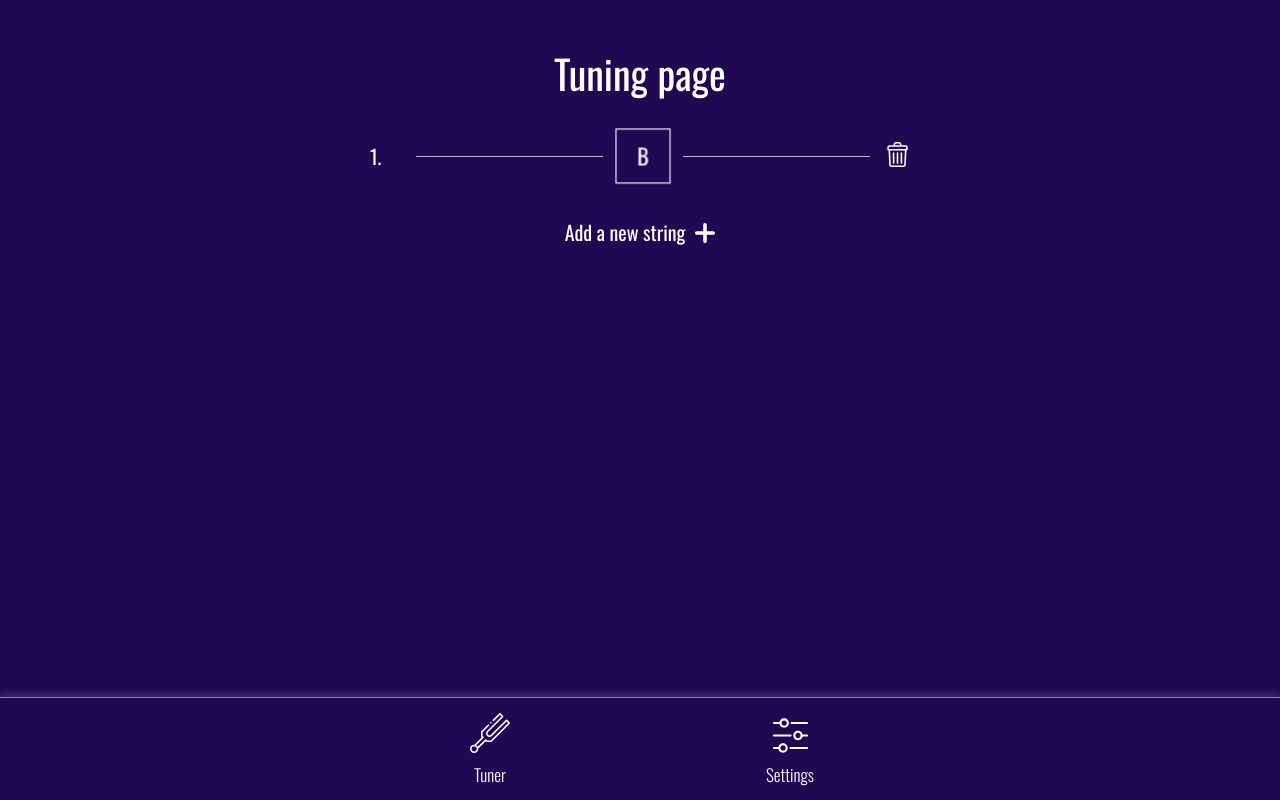
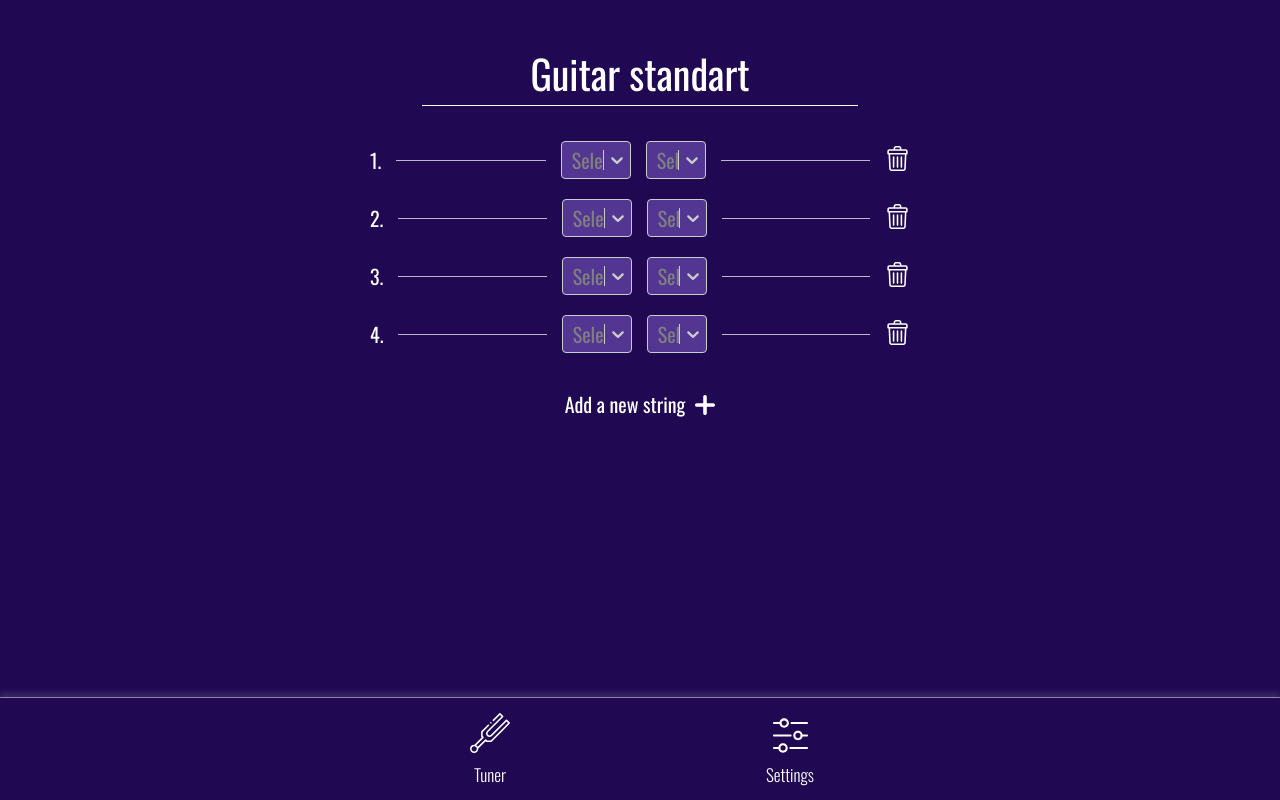
Before and after one commit to AshenFox/tuner, a React (Create React App) app: page /tuning-page in a window 1280 px wide. Built offline with nearby package versions, Linux system fonts and the light colour scheme.

Commit message:
Adding changes to the layout

```diff
--- a/package.json
+++ b/package.json
@@ -12,6 +12,7 @@
     "@types/react-dom": "^17.0.0",
     "@types/react-redux": "^7.1.16",
     "@types/react-router-dom": "^5.1.8",
+    "@types/react-select": "^4.0.17",
     "express": "^4.17.1",
     "ml5": "^0.5.0",
     "normalize.css": "^8.0.1",
@@ -20,6 +21,7 @@
     "react-redux": "^7.2.2",
     "react-router-dom": "^5.2.0",
     "react-scripts": "4.0.3",
+    "react-select": "^4.3.1",
     "redux": "^4.0.5",
     "redux-thunk": "^2.3.0",
     "typescript": "^4.1.2",
--- a/src/layout/home/index.tsx
+++ b/src/layout/home/index.tsx
@@ -2,11 +2,49 @@ import React from 'react';
 import Dial from './components/Dial';
 import PitchDetector from './components/PitchDetector';
 import Tuning from './components/Tuning';
+import Select from 'react-select';
+
 interface OwnProps {}
 
 interface StateProps {}
 
 interface DispatchProps {}
+
+const optionsTuningSelect = [
+  { value: 'Guitar standart', label: 'Guitar standart' },
+  { value: 'Drop D', label: 'Drop D' },
+  { value: 'Guitar standart', label: 'Guitar standart' },
+  { value: 'Guitar standart', label: 'Guitar standart' },
+  { value: 'Guitar standart', label: 'Guitar standart' },
+  { value: 'Guitar standart', label: 'Guitar standart' },
+  { value: 'Guitar standart', label: 'Guitar standart' },
+  { value: 'Guitar standart', label: 'Guitar standart' },
+  { value: 'Guitar standart', label: 'Guitar standart' },
+  { value: 'Guitar standart', label: 'Guitar standart' },
+];
+
+const createCustomTheme = (theme: any) => ({
+  ...theme,
+  colors: {
+    ...theme.colors,
+    primary25: '#ec3000',
+    primary: '#ec3000',
+    neutral0: '#533592',
+    neutral80: '#fff',
+  },
+});
+
+const customStyles = {
+  dropdownIndicator: (provided: any) => ({
+    ...provided,
+    paddingLeft: 3,
+    paddingRight: 3,
+  }),
+  menuList: (provided: any) => ({
+    ...provided,
+    maxHeight: 100,
+  }),
+};
 
 type Props = OwnProps & StateProps & DispatchProps;
 
@@ -15,6 +53,16 @@ const Home = (props: Props) => {
     <div className='home'>
       <div className='container'>
         <Dial />
+        <Select
+          className={'tuning-select'}
+          theme={createCustomTheme}
+          options={optionsTuningSelect}
+          isSearchable={false}
+          /* onChange={changeSelectCreated} */
+          /* value={optionsTuningSelect[0]} */
+          instanceId='react-select-created'
+          styles={customStyles}
+        />
         <Tuning />
         <PitchDetector />
       </div>
--- a/src/layout/tuning-page/index.tsx
+++ b/src/layout/tuning-page/index.tsx
@@ -1,4 +1,5 @@
 import React from 'react';
+import Select from 'react-select';
 
 interface OwnProps {}
 
@@ -8,63 +9,183 @@ interface DispatchProps {}
 
 type Props = OwnProps & StateProps & DispatchProps;
 
+const optionsNoteSelect = [
+  { value: 'C', label: 'C' },
+  { value: 'C#', label: 'C#' },
+  { value: 'D', label: 'D' },
+  { value: 'D#', label: 'D#' },
+  { value: 'E', label: 'E' },
+  { value: 'F', label: 'F' },
+  { value: 'F#', label: 'F#' },
+  { value: 'G', label: 'G' },
+  { value: 'G#', label: 'G#' },
+  { value: 'A', label: 'A' },
+  { value: 'A#', label: 'A#' },
+  { value: 'B', label: 'B' },
+];
+
+const optionsOctaveSelect = [
+  { value: '1', label: '1' },
+  { value: '2', label: '2' },
+  { value: '3', label: '3' },
+  { value: '4', label: '4' },
+  { value: '5', label: '5' },
+  { value: '6', label: '6' },
+  { value: '7', label: '7' },
+];
+
+const createCustomTheme = (theme: any) => ({
+  ...theme,
+  colors: {
+    ...theme.colors,
+    primary25: '#ec3000',
+    primary: '#ec3000',
+    neutral0: '#533592',
+    neutral80: '#fff',
+  },
+});
+
+const customStyles = {
+  dropdownIndicator: (provided: any) => ({
+    ...provided,
+    paddingLeft: 3,
+    paddingRight: 3,
+  }),
+  menuList: (provided: any) => ({
+    ...provided,
+    height: 150,
+  }),
+};
+
 const TuningsPage = (props: Props) => {
   return (
     <div className='tuning-page'>
       <div className='container'>
-        <h1 className='tuning-page__header'>Tuning page</h1>
+        <input className='tuning-page__header' value={'Guitar standart'} />
         <div className='tuning-page__list'>
           <div className='tuning-page__string'>
             <span className='tuning-page__number'>1.</span>
             <div className='tuning-page__line'></div>
             <div className='tuning-page__info'>
-              <div className='tuning-page__note-select '>
-                <div className='tuning-page__note tuning-page__note--1'>
-                  <span>C</span>
-                </div>
-                <div className='tuning-page__note tuning-page__note--2'>
-                  <span>C#</span>
-                </div>
-                <div className='tuning-page__note tuning-page__note--3'>
-                  <span>D</span>
-                </div>
-                <div className='tuning-page__note tuning-page__note--4'>
-                  <span>D#</span>
-                </div>
-                <div className='tuning-page__note tuning-page__note--5'>
-                  <span>E</span>
-                </div>
-                <div className='tuning-page__note tuning-page__note--6'>
-                  <span>F</span>
-                </div>
-                <div className='tuning-page__note tuning-page__note--7'>
-                  <span>F#</span>
-                </div>
-                <div className='tuning-page__note tuning-page__note--8'>
-                  <span>G</span>
-                </div>
-                <div className='tuning-page__note tuning-page__note--9'>
-                  <span>G#</span>
-                </div>
-                <div className='tuning-page__note tuning-page__note--10'>
-                  <span>A</span>
-                </div>
-                <div className='tuning-page__note tuning-page__note--11'>
-                  <span>A#</span>
-                </div>
-                <div className='tuning-page__note tuning-page__note--12'>
-                  <span>B</span>
-                </div>
-              </div>
-              {/* <div className='tuning-page__octave-select'>
-                <div className='tuning-page__octave'>1</div>
-                <div className='tuning-page__octave'>2</div>
-                <div className='tuning-page__octave'>3</div>
-                <div className='tuning-page__octave'>4</div>
-                <div className='tuning-page__octave'>5</div>
-                <div className='tuning-page__octave'>6</div>
-                <div className='tuning-page__octave'>7</div>
-              </div> */}
+              <Select
+                className={'tuning-page__note-select'}
+                theme={createCustomTheme}
+                options={optionsNoteSelect}
+                isSearchable={false}
+                /* onChange={changeSelectCreated} */
+                /* value={optionsNoteSelect[0]} */
+                instanceId='react-select-created'
+                styles={customStyles}
+              />
+              <Select
+                className={'tuning-page__octave-select'}
+                theme={createCustomTheme}
+                options={optionsOctaveSelect}
+                isSearchable={false}
+                /* onChange={changeSelectCreated} */
+                /* value={optionsNoteSelect[0]} */
+                instanceId='react-select-created'
+                styles={customStyles}
+              />
+            </div>
+            <div className='tuning-page__line'></div>
+            <div className='tuning-page__controls'>
+              <svg className='tuning-page__delete-icon'>
+                <use href='../svg/sprite.svg#icon__delete'></use>
+              </svg>
+            </div>
+          </div>
+          {/* =================== */}
+          <div className='tuning-page__string'>
+            <span className='tuning-page__number'>2.</span>
+            <div className='tuning-page__line'></div>
+            <div className='tuning-page__info'>
+              <Select
+                className={'tuning-page__note-select'}
+                theme={createCustomTheme}
+                options={optionsNoteSelect}
+                isSearchable={false}
+                /* onChange={changeSelectCreated} */
+                /* value={optionsNoteSelect[0]} */
+                instanceId='react-select-created'
+                styles={customStyles}
+              />
+              <Select
+                className={'tuning-page__octave-select'}
+                theme={createCustomTheme}
+                options={optionsOctaveSelect}
+                isSearchable={false}
+                /* onChange={changeSelectCreated} */
+                /* value={optionsNoteSelect[0]} */
+                instanceId='react-select-created'
+                styles={customStyles}
+              />
+            </div>
+            <div className='tuning-page__line'></div>
+            <div className='tuning-page__controls'>
+              <svg className='tuning-page__delete-icon'>
+                <use href='../svg/sprite.svg#icon__delete'></use>
+              </svg>
+            </div>
+          </div>
+          {/* =================== */}
+          <div className='tuning-page__string'>
+            <span className='tuning-page__number'>3.</span>
+            <div className='tuning-page__line'></div>
+            <div className='tuning-page__info'>
+              <Select
+                className={'tuning-page__note-select'}
+                theme={createCustomTheme}
+                options={optionsNoteSelect}
+                isSearchable={false}
+                /* onChange={changeSelectCreated} */
+                /* value={optionsNoteSelect[0]} */
+                instanceId='react-select-created'
+                styles={customStyles}
+              />
+              <Select
+                className={'tuning-page__octave-select'}
+                theme={createCustomTheme}
+                options={optionsOctaveSelect}
+                isSearchable={false}
+                /* onChange={changeSelectCreated} */
+                /* value={optionsNoteSelect[0]} */
+                instanceId='react-select-created'
+                styles={customStyles}
+              />
+            </div>
+            <div className='tuning-page__line'></div>
+            <div className='tuning-page__controls'>
+              <svg className='tuning-page__delete-icon'>
+                <use href='../svg/sprite.svg#icon__delete'></use>
+              </svg>
+            </div>
+          </div>
+          {/* =================== */}
+          <div className='tuning-page__string'>
+            <span className='tuning-page__number'>4.</span>
+            <div className='tuning-page__line'></div>
+            <div className='tuning-page__info'>
+              <Select
+                className={'tuning-page__note-select'}
+                theme={createCustomTheme}
+                options={optionsNoteSelect}
+                isSearchable={false}
+                /* onChange={changeSelectCreated} */
+                /* value={optionsNoteSelect[0]} */
+                instanceId='react-select-created'
+                styles={customStyles}
+              />
+              <Select
+                className={'tuning-page__octave-select'}
+                theme={createCustomTheme}
+                options={optionsOctaveSelect}
+                isSearchable={false}
+                /* onChange={changeSelectCreated} */
+                /* value={optionsNoteSelect[0]} */
+                instanceId='react-select-created'
+                styles={customStyles}
+              />
             </div>
             <div className='tuning-page__line'></div>
             <div className='tuning-page__controls'>
--- a/src/styles/components/index.scss
+++ b/src/styles/components/index.scss
@@ -7,3 +7,4 @@
 @import './settings';
 @import './tuning-page';
 @import './tunings-list';
+@import './tuning-select';
--- a/src/styles/components/tuning-page.scss
+++ b/src/styles/components/tuning-page.scss
@@ -14,10 +14,16 @@
   }
 
   &__header {
+    background-color: $primary;
+    color: white;
+    height: 5.6rem;
+    text-align: center;
     font-size: 4rem;
-    margin-top: 5rem;
-    margin-bottom: 2.5rem;
+    padding: 0 1rem 1rem;
+    margin: 5rem 0 2.5rem;
     font-weight: 400;
+    border-bottom: 1px solid white;
+    width: min-content;
 
     @media (max-width: 800px) {
       margin-top: 3rem;
@@ -29,7 +35,6 @@
   }
 
   &__number {
-    margin-right: 2rem;
     display: flex;
     align-items: center;
   }
@@ -94,7 +99,7 @@
     padding: 1rem 3rem;
     font-size: 2rem;
     margin-top: 2rem;
-    margin-bottom: 12rem;
+    margin-bottom: 20rem;
     transition: all 0.1s;
 
     &:hover {
@@ -117,115 +122,29 @@
   // =======
 
   &__note-select {
-    position: relative;
-    width: 5rem;
-    height: 5rem;
-    transform-style: preserve-3d;
+    width: 7rem;
+    margin-right: 1.5rem;
+  }
 
-    // animation: animate 20s linear infinite;
-    transform: perspective(1000px);
-    // overflow: hidden;
+  &__octave-select {
+    width: 6rem;
+  }
 
-    cursor: pointer;
+  &__note-select,
+  &__octave-select {
+    & [class*='-menu'] {
+      * {
+        &::-webkit-scrollbar {
+          margin: 1rem 0;
+          background-color: $primary-light;
+          width: 0.3rem;
+        }
 
-    &.active {
-      .tuning-page__note {
-        opacity: 1;
+        &::-webkit-scrollbar-thumb {
+          background-color: rgba(white, 0.7);
+          border-radius: 0.1rem;
+        }
       }
     }
   }
-
-  &__note {
-    position: absolute;
-    top: 0;
-    left: 0;
-    width: 100%;
-    height: 100%;
-    transform-origin: center;
-    transform-style: preserve-3d;
-    // ===
-    display: flex;
-    align-items: center;
-    justify-content: center;
-    // ===
-
-    backface-visibility: hidden;
-    // border: 1px solid white;
-    border: 1px solid white;
-    background-color: $primary;
-
-    transition: all 0.5s;
-
-    /* &::before {
-      position: absolute;
-      top: 0;
-      left: 0;
-      content: '';
-      width: calc(100%);
-      height: 1px;
-      backface-visibility: none;
-    } */
-
-    &--1 {
-      transform: rotateX(calc(1 * 30deg)) translateZ(93px);
-    }
-
-    &--2 {
-      transform: rotateX(calc(2 * 30deg)) translateZ(93px);
-    }
-
-    &--3 {
-      transform: rotateX(calc(3 * 30deg)) translateZ(93px);
-    }
-
-    &--4 {
-      transform: rotateX(calc(4 * 30deg)) translateZ(93px);
-    }
-
-    &--5 {
-      transform: rotateX(calc(5 * 30deg)) translateZ(93px);
-    }
-
-    &--6 {
-      transform: rotateX(calc(6 * 30deg)) translateZ(93px);
-    }
-
-    &--7 {
-      transform: rotateX(calc(7 * 30deg)) translateZ(93px);
-    }
-
-    &--8 {
-      transform: rotateX(calc(8 * 30deg)) translateZ(93px);
-    }
-
-    &--9 {
-      transform: rotateX(calc(9 * 30deg)) translateZ(93px);
-    }
-
-    &--10 {
-      transform: rotateX(calc(10 * 30deg)) translateZ(93px);
-    }
-
-    &--11 {
-      transform: rotateX(calc(11 * 30deg)) translateZ(93px);
-    }
-
-    &--12 {
-      transform: rotateX(calc(12 * 30deg)) translateZ(93px);
-    }
-
-    &--1,
-    &--2,
-    &--3,
-    &--4,
-    &--5,
-    &--6,
-    &--7,
-    &--8,
-    &--9,
-    &--10,
-    &--11 {
-      opacity: 0;
-    }
-  }
 }
--- a/src/styles/suplemental/vars.scss
+++ b/src/styles/suplemental/vars.scss
@@ -1,4 +1,5 @@
 $primary: #200952;
+$primary-light: #533592;
 $tertiary: #ec3000;
 $tertiary-dark: #72181a;
 $green: rgba(7, 238, 7, 0.95);
```
Also changed, not shown: src/styles/components/tuning-select.scss (added, +21 -0 lines), 1 other file (tests, documents, lock files or other folders).
